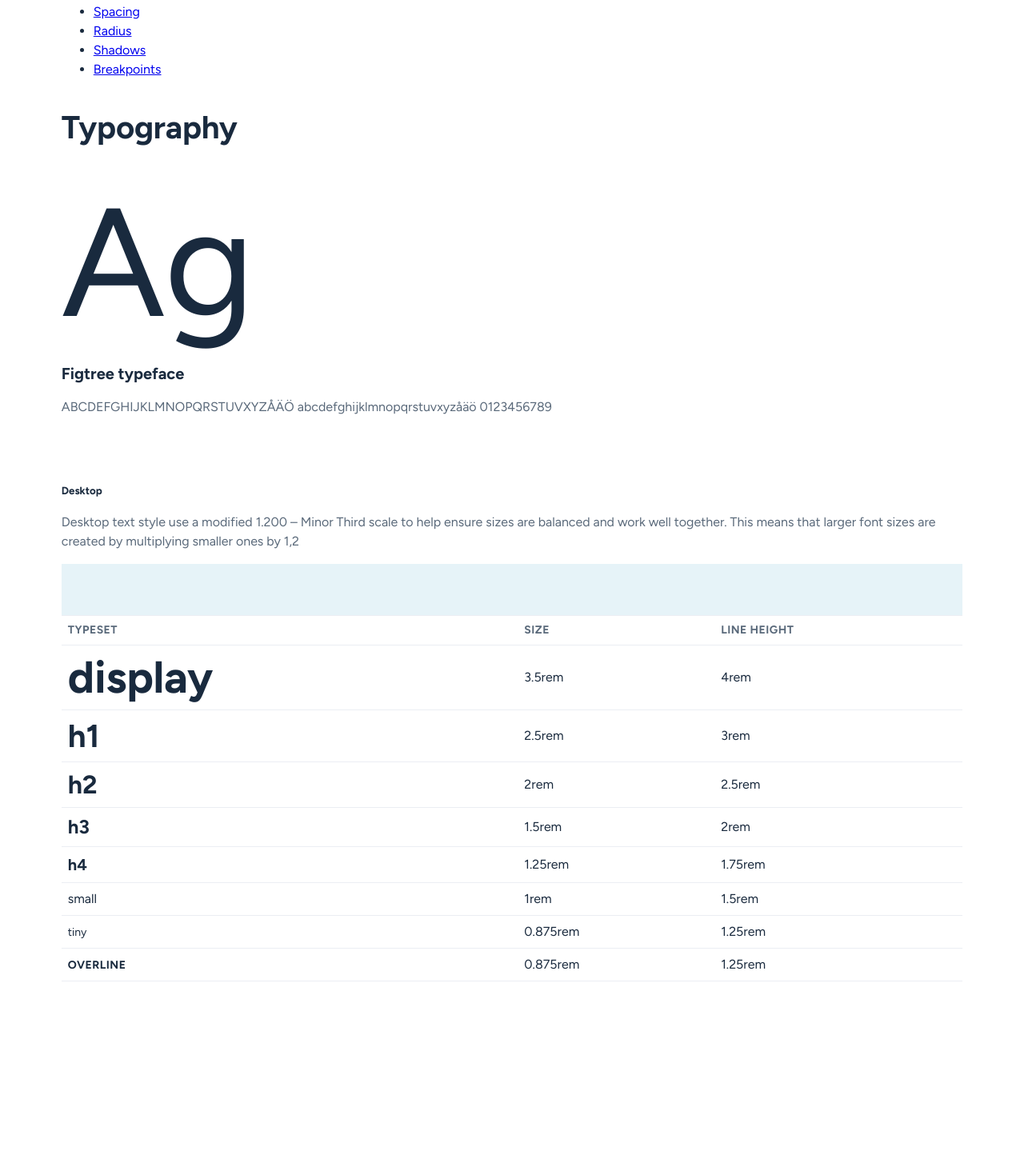
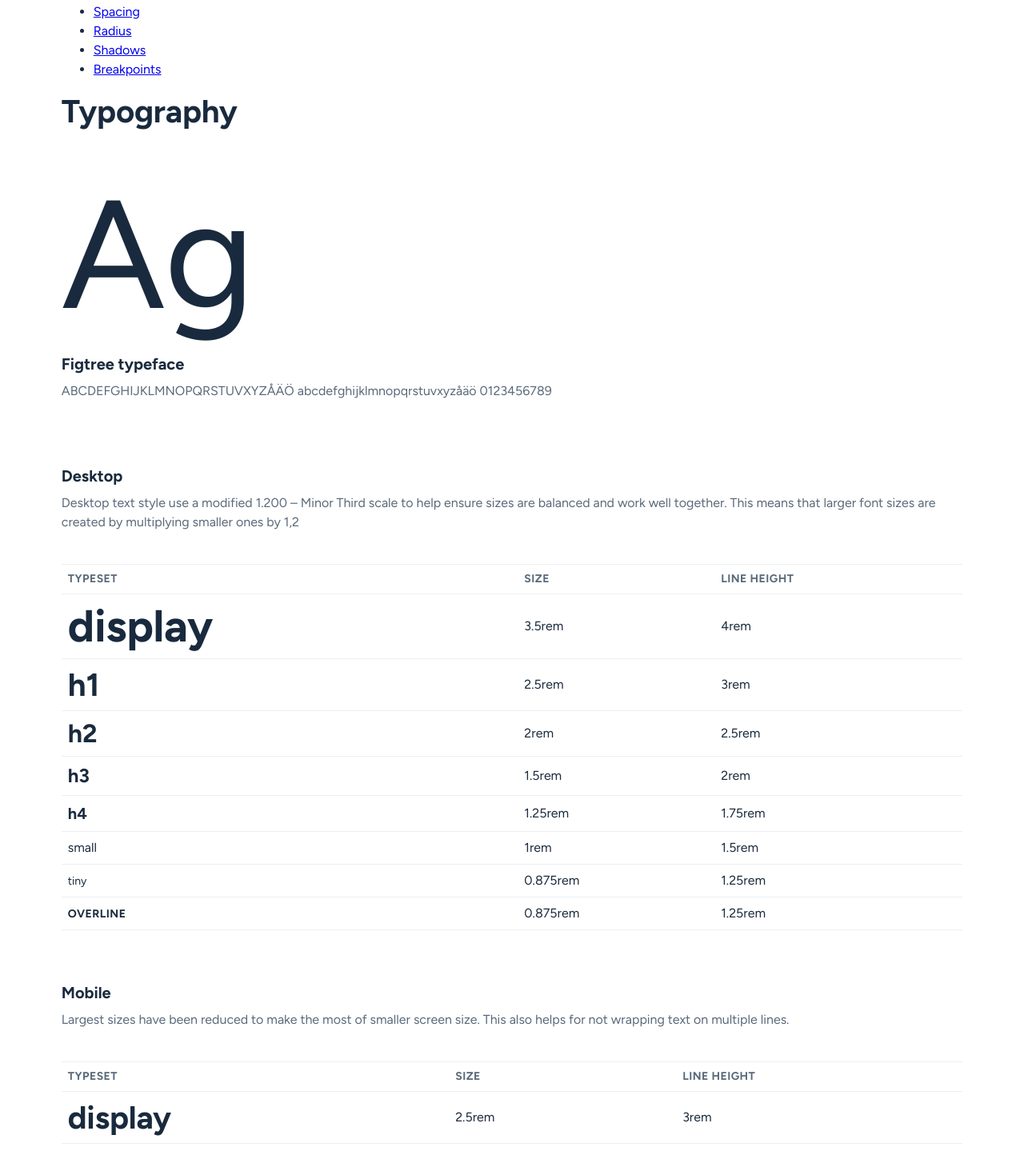
Before and after one commit to RoopeMaatta/portfolio, a React (Vite) app: page /style-guide/typography in a window 1280 px wide. Shown: the part 87-1531 px from the top of the page at 80% size. Before the commit the page ends 1314 px from the top, so only its background shows below. Built offline with nearby package versions, Linux system fonts and the light colour scheme.

Commit message:
Use spacer component in renderTypography view

```diff
--- a/src/components/StyleGuide/RenderTypography.tsx
+++ b/src/components/StyleGuide/RenderTypography.tsx
@@ -4,6 +4,7 @@ import Table from '../Table/Table'
 import TableStyle1Wrapper from '../Table/TableStyle1Wrapper'
 import styled from 'styled-components'
 import { Spacer } from '../Spacer'
+import { getTheme } from '../../themes/getTheme'
 
 // Define the typography style type based on theme's typography structure
 interface TypographyStyle {
@@ -17,19 +18,28 @@ interface TypographyData {
   size: string
   lineHeight: string
 }
+interface TableColumn<T> {
+  header: string
+  accessor: keyof T
+  render?: (value: string) => React.ReactNode
+}
 
-const TextContainer = styled.div`
+const ContainerFullSpan = styled.div`
   grid-column: 1/-1;
 `
 
 const RenderTypography: React.FC = () => {
   const theme = useTheme()
+  const themeTypographySmallScreen = getTheme(false, true).typography
+  const themeTypographyLargeScreen = getTheme(false, false).typography
 
-  // Extract the typography data from the theme
-  const data: TypographyData[] = useMemo(() => {
-    return Object.keys(theme.typography).map(key => {
-      const typestyle = theme.typography[
-        key as keyof typeof theme.typography
+  // Function to extract typography data
+  const getTypographyData = (
+    typography: typeof themeTypographySmallScreen
+  ): TypographyData[] => {
+    return Object.keys(typography).map(key => {
+      const typestyle = typography[
+        key as keyof typeof typography
       ] as TypographyStyle
       return {
         typeset: key,
@@ -37,81 +47,98 @@ const RenderTypography: React.FC = () => {
         lineHeight: typestyle?.lineHeight || 'N/A',
       }
     })
-  }, [theme.typography])
+  }
 
-  // Columns configuration
-  const columns: Array<{
-    header: string
-    accessor: keyof TypographyData
-    render?: (value: string) => React.ReactNode
-  }> = useMemo(
-    () => [
+  // Use the function for small and large screen typography
+  const dataSmallScreen = useMemo(
+    () => getTypographyData(themeTypographySmallScreen),
+    [themeTypographySmallScreen]
+  )
+  const dataLargeScreen = useMemo(
+    () => getTypographyData(themeTypographyLargeScreen),
+    [themeTypographyLargeScreen]
+  )
+
+  // Function to generate columns configuration
+  const getColumnsConfig = (
+    typography: typeof theme.typography
+  ): TableColumn<TypographyData>[] => {
+    return [
       {
         header: 'Typeset',
         accessor: 'typeset',
         render: (value: string) => {
-          const style = theme.typography[
-            value as keyof typeof theme.typography
+          const style = typography[
+            value as keyof typeof typography
           ] as TypographyStyle
-
           return <span style={{ ...style }}>{value}</span>
         },
       },
       { header: 'Size', accessor: 'size' },
       { header: 'Line height', accessor: 'lineHeight' },
-    ],
-    [theme.typography]
+    ]
+  }
+
+  const columnsSmallScreen = useMemo(
+    () => getColumnsConfig(themeTypographySmallScreen),
+    [themeTypographySmallScreen]
+  )
+  const columnsLargeScreen = useMemo(
+    () => getColumnsConfig(themeTypographyLargeScreen),
+    [themeTypographyLargeScreen]
   )
 
   return (
     <>
-      <h1
-        style={{
-          gridColumn: '1/-1',
-          ...theme.typography.h1,
-          margin: '20px 0',
-        }}
-      >
-        Typography
-      </h1>
+      <ContainerFullSpan>
+        <h1>Typography</h1>
+
+        <Spacer height={'040px'} />
         <p
           style={{
-          gridColumn: '1/-1',
             ...theme.typography.tiny,
-          margin: '10px 0',
             fontSize: '12rem',
             lineHeight: '1.2',
           }}
         >
           Ag
         </p>
-      <TextContainer>
-        <h4 style={{ marginBottom: theme.spacing['008px'] }}>
-          Figtree typeface
-        </h4>
+        <Spacer height={'008px'} />
+        <h4>Figtree typeface</h4>
+        <Spacer height={'008px'} />
         <p style={{ color: theme.colors.text.neutral.weak }}>
           ABCDEFGHIJKLMNOPQRSTUVXYZÅÄÖ abcdefghijklmnopqrstuvxyzåäö 0123456789
         </p>
-        <h5
-          style={{
-            marginTop: theme.spacing['080px'],
-            marginBottom: theme.spacing['008px'],
-          }}
-        >
-          Desktop
-        </h5>
+        <Spacer height={'080px'} />
+        <h4>Desktop</h4>
+        <Spacer height={'008px'} />
         <p style={{ color: theme.colors.text.neutral.weak }}>
           Desktop text style use a modified 1.200 – Minor Third scale to help
           ensure sizes are balanced and work well together. This means that
           larger font sizes are created by multiplying smaller ones by 1,2
         </p>
-      </TextContainer>
 
-      <Spacer height='064px' showVisualization={true} />
+        <Spacer height={'040px'} />
 
         <TableStyle1Wrapper>
-        <Table columns={columns} data={data} />
+          <Table columns={columnsLargeScreen} data={dataLargeScreen} />
         </TableStyle1Wrapper>
+
+        <Spacer height={'064px'} />
+
+        <h4>Mobile</h4>
+        <Spacer height={'008px'} />
+        <p style={{ color: theme.colors.text.neutral.weak }}>
+          Largest sizes have been reduced to make the most of smaller screen
+          size. This also helps for not wrapping text on multiple lines.
+        </p>
+        <Spacer height={'040px'} />
+
+        <TableStyle1Wrapper>
+          <Table columns={columnsSmallScreen} data={dataSmallScreen} />
+        </TableStyle1Wrapper>
+        <Spacer height={'080px'} />
+      </ContainerFullSpan>
     </>
   )
 }
--- a/src/styles/globalStyles.ts
+++ b/src/styles/globalStyles.ts
@@ -12,7 +12,7 @@ const GlobalStyle = createGlobalStyle(
       ${applyTypographyToCss(theme.typography.small)};
     }
 
-    h1, h2, h3, h4 {
+    p, h1, h2, h3, h4, small {
       margin: 0;
     }
 
@@ -37,7 +37,7 @@ const GlobalStyle = createGlobalStyle(
     }
 
     small {
-      ${applyTypographyToCss(theme.typography.small)};
+      ${applyTypographyToCss(theme.typography.tiny)};
     }
 
 
--- a/src/themes/getTheme.tsx
+++ b/src/themes/getTheme.tsx
@@ -38,11 +38,11 @@ export const getTheme = (isDarkMode: boolean, isSmallScreen: boolean) => {
     },
 
     radius: {
-      4: '4px',
-      8: '8px',
-      16: '16px',
-      24: '24px',
-      32: '32px',
+      '04px': '4px',
+      '08px': '8px',
+      '16px': '16px',
+      '24px': '24px',
+      '32px': '32px',
     },
 
     shadow: {
```
Lines whose indentation alone changed are shown as unchanged.
